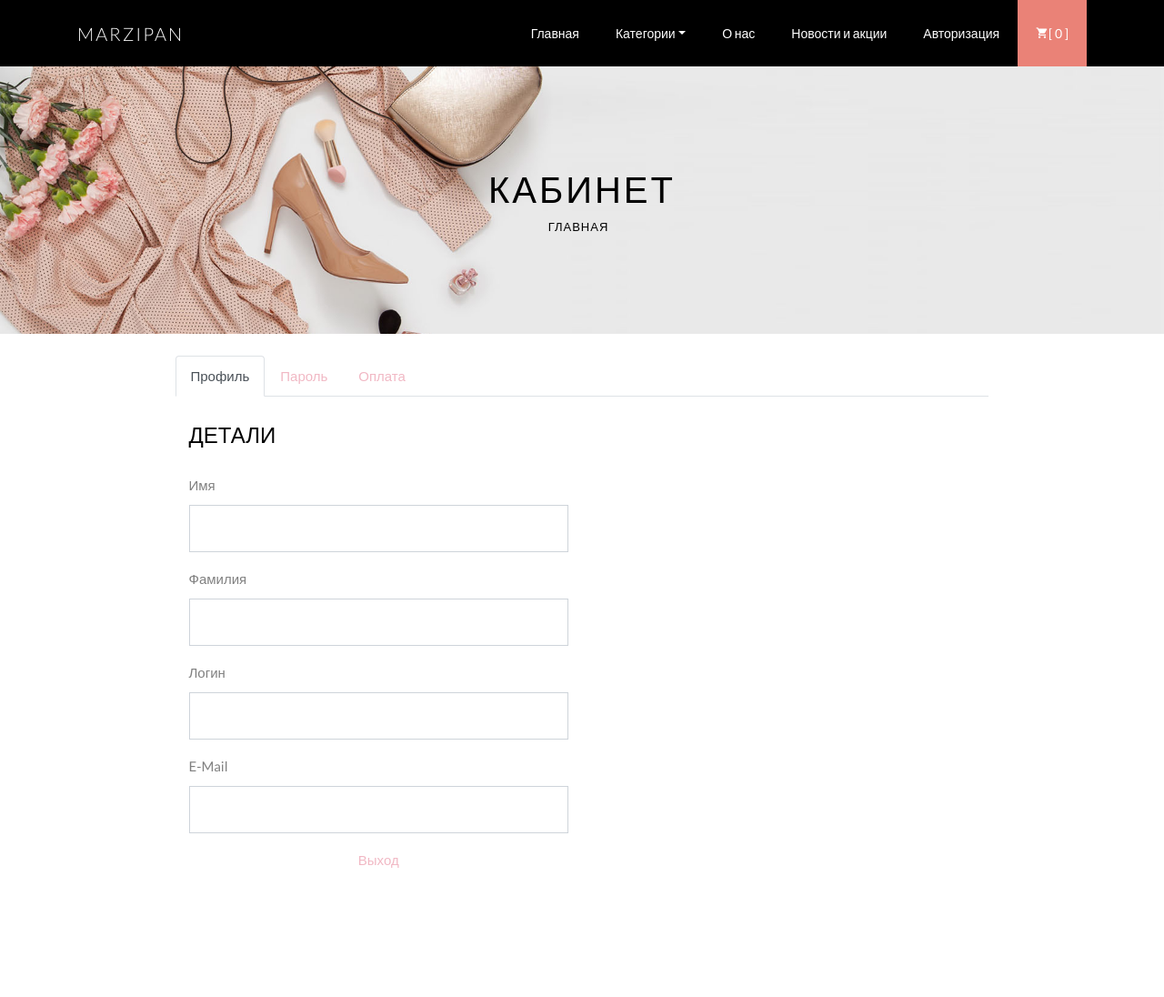
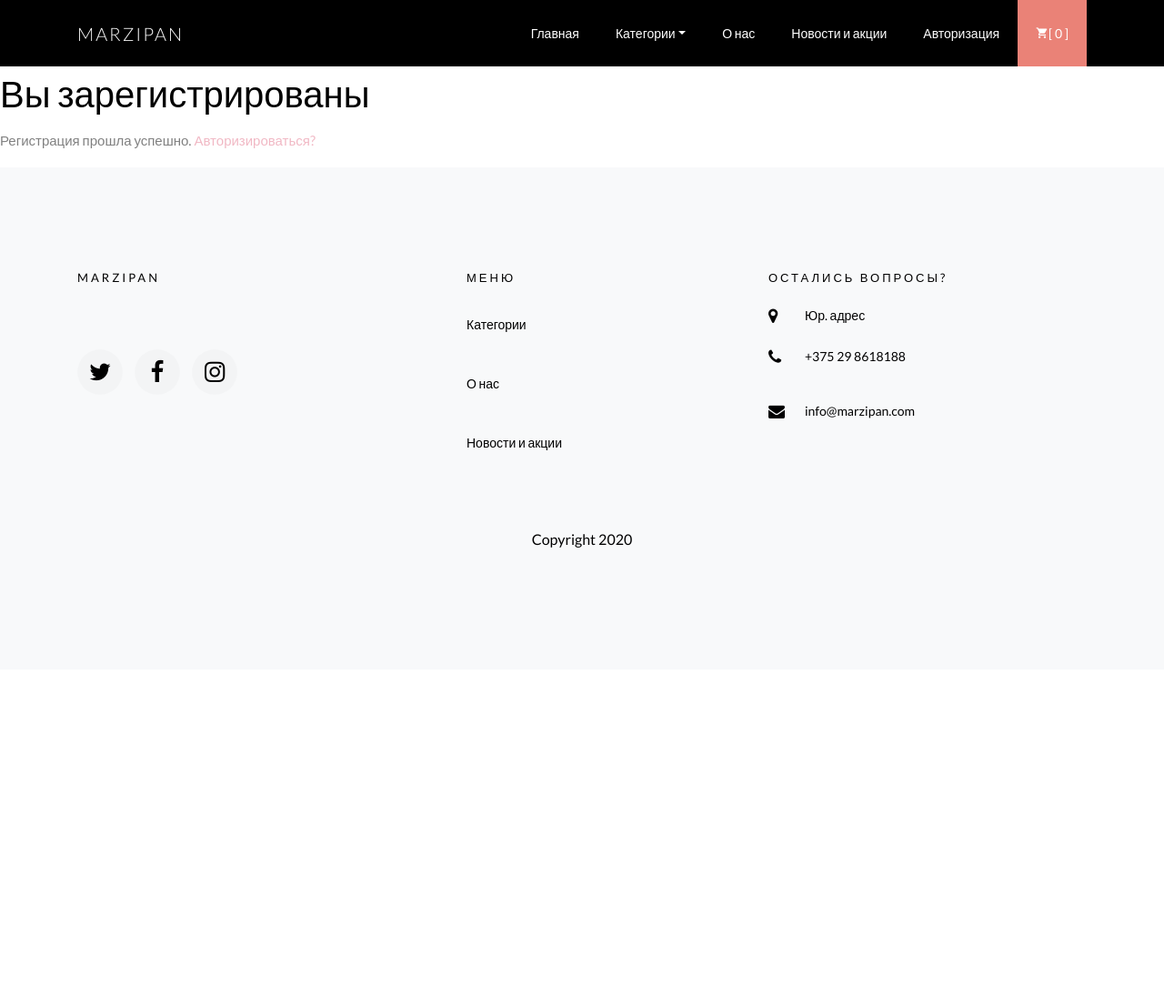
Before and after one commit to kseniya-lazakovich/shop_marzipan, a Django app: page /account/register/ in a window 1280 px wide. Shown: the top 1096 px of the page at 91% size. After the commit the page ends 602 px from the top, so only its background shows below. Run offline with Django 3.2, Linux system fonts and the light colour scheme; some libraries are stand-ins or nearby versions; some web fonts are replaced.

Commit message:
emmited commit
form pegistration complete

```diff
--- a/Shop/account/forms.py
+++ b/Shop/account/forms.py
@@ -1,27 +1,29 @@
 from django import forms
+from django.contrib.auth.models import User
+
 
 class LoginForm(forms.Form):
     username = forms.CharField(widget=forms.TextInput(attrs={'class':'form-control', 'placeholder':'Логин'}))
     password = forms.CharField(widget=forms.PasswordInput(attrs={'class':'form-control', 'placeholder':'Пароль'}))
 
 
-class UserRegForm(forms.Form):
-    first_name = forms.CharField(widget=forms.TextInput(attrs={'class':'form-control', 'placeholder':'Имя'}))
-    last_name = forms.CharField(widget=forms.TextInput(attrs={'class':'form-control', 'placeholder':'Фамилия'}))
-    login = forms.CharField(widget=forms.TextInput(attrs={'class':'form-control', 'placeholder':'Логин'}))
-    password = forms.CharField(widget=forms.PasswordInput(attrs={'class':'form-control', 'placeholder':'Пароль'}))
-    password2 = forms.CharField(widget=forms.PasswordInput(attrs={'class':'form-control', 'placeholder':'Повторите пароль'}))
-    email = forms.CharField(widget=forms.EmailInput(attrs={'class':'form-control', 'placeholder':'E-Mail'}))
+class UserRegForm(forms.ModelForm):
+    password = forms.CharField(widget=forms.PasswordInput(attrs={'class':'form-control', 'placeholder':'Пароль *'}))
+    password2 = forms.CharField(widget=forms.PasswordInput(attrs={'class':'form-control', 'placeholder':'Повторите пароль *'}))
+
+
+    class Meta:
+        model = User
+        fields = ('first_name', 'last_name', 'username', 'email')
+        widgets = {
+            'first_name': forms.TextInput(attrs={'class':'form-control', 'placeholder':'Имя *'}),
+            'last_name' : forms.TextInput(attrs={'class':'form-control', 'placeholder':'Фамилия'}),
+            'username' : forms.TextInput(attrs={'class':'form-control', 'placeholder':'Логин *'}),
+            'email' : forms.TextInput(attrs={'class':'form-control', 'placeholder':'E-Mail *'}),
+        }
 
     def clean_password2(self):
         cd = self.cleaned_data
         if cd['password'] != cd['password2']:
             raise forms.ValidationError('Пароли не совпадают')
         return cd['password2']
-
-    def save(self):
-        data = self.cleaned_data
-        user = UserRegForm(first_name=data['first_name'],
-            last_name=data['last_name'], password1=data['password1'],
-            password2=data['password2'], email=data['email'])
-        user.save()
--- a/Shop/account/templates/registration/login.html
+++ b/Shop/account/templates/registration/login.html
@@ -74,7 +74,7 @@
 							</div>
 							<div class="col-md-12">
 								<div class="form-group">
-									{{ user_form.login }}
+									{{ user_form.username }}
 								</div>
 							</div>
 							<div class="col-md-6 form-group">
--- /dev/null
+++ b/Shop/account/templates/registration/success.html
@@ -0,0 +1,11 @@
+{% extends "dress/base.html" %}
+{% load static %}
+
+{% block title %}Регистрация{% endblock %}
+
+
+{% block content %}
+<h1>Вы зарегистрированы</h1>
+<p>Регистрация прошла успешно.
+<a href="{% url 'account:auth' %}">Авторизироваться?</a>
+</p> {% endblock %}
--- a/Shop/account/views.py
+++ b/Shop/account/views.py
@@ -7,93 +7,10 @@ from django.views.generic import TemplateView
 from .forms import UserRegForm
 from django.views.generic.edit import FormView
 
-
-# def _get_form(request, formcls, prefix):
-#     data = request.POST if prefix in request.POST else None
-#     return formcls(data, prefix=prefix)
-
-
-# class AccountView(TemplateView):
-#     template_name = 'registration/login.html'
-
-#     def get(self, request, *args, **kwargs):
-#         return self.render_to_response({'login_form': LoginForm(prefix='login_pre'), 'user_form': UserRegForm(prefix='user_pre')})
-
-#     def post(self, request, *args, **kwargs):
-#         login_form = _get_form(request, LoginForm, 'login_pre')
-#         user_form = _get_form(request, UserRegForm, 'user_pre')
-#         if login_form.is_valid():
-#             def user_login(request):
-#                 if request.method == 'POST':
-#                     login_form = LoginForm(request.POST)
-#                     user_form = UserRegForm()
-#                     if login_form.is_valid():
-#                         cd = login_form.cleaned_data
-#                         # authenticate() сверяет данные с БД
-#                         user = authenticate(request, username=cd['username'], password=cd['password'])
-#                     if user is not None:
-#                         if user.is_active:
-#                             # login() запоминает пользователя в сессии
-#                             login(request, user)
-#                             return render(request, 'account/profile.html')
-#                         else:
-#                             return render(request, 'registration/logged_out.html')
-#                     # else:
-#                     #     return HttpResponse('Неправильный логин или пароль')
-#                 else:
-#                     login_form = LoginForm()
-#                 return  render(request, 'registration/login.html', {'login_form': login_form})
-#         elif user_form.is_bound and user_form.is_valid():
-#             def register(request):
-#                 if request.method == 'POST':
-#                     user_form = UserRegForm(request.POST)
-#                     login_form = LoginForm()
-#                     if user_form.is_valid():
-#                         new_user = user_form.save(commit=False) #создаем нового польз
-#                         new_user.set_password(user_form.cleaned_data['password']) #задаем зашифров пароль
-#                         new_user.save() #сохраняем польз
-#                         return {'new_user':new_user}
-#                 else:
-#                     user_form = UserRegForm()
-#                     return {'user_form': user_form}
-#             return self.render_to_response({'login_form': login_form, 'user_form': user_form})
-
-# # def user_login(request):
-# #     if request.method == 'POST':
-# #         login_form = LoginForm(request.POST)
-# #         user_form = UserRegForm()
-# #         if login_form.is_valid():
-# #             cd = login_form.cleaned_data
-# #             user = authenticate(request, username=cd['username'], password=cd['password']) #authenticate() сверяет данные с БД
-# #         if user is not None:
-# #             if user.is_active:
-# #                 login(request, user) #login() запоминает пользователя в сессии
-# #                 return render(request, 'account/profile.html')
-
-# #             else:
-# #                 return render(request, 'registration/logged_out.html')
-# #         else:
-# #             return HttpResponse('Неправильный логин или пароль')
-# #     else:
-# #         login_form = LoginForm()
-# #     return {'login_form': login_form}
-
 @login_required
 def profile(request):
     return render(request,'account/profile.html')
 
-# # def register(request):
-# #     if request.method == 'POST':
-# #         user_form = UserRegForm(request.POST)
-# #         login_form = LoginForm()
-# #         if user_form.is_valid():
-# #             new_user = user_form.save(commit=False) #создаем нового польз
-# #             new_user.set_password(user_form.cleaned_data['password']) #задаем зашифров пароль
-# #             new_user.save() #сохраняем польз
-# #             return {'new_user':new_user}
-# #     else:
-# #         user_form = UserRegForm()
-# #     return {'user_form': user_form}
 
 class AccountView(TemplateView):
     template_name = 'registration/login.html'
@@ -139,7 +56,7 @@ class LoginFormView(FormView):
 
 class UserRegFormView(FormView):
     form_class = UserRegForm
-    template_name = 'account/profile.html'
+    template_name = 'registration/success.html'
     success_url = '/'
 
     def post(self, request, *args, **kwargs):
--- a/Shop/dress/views.py
+++ b/Shop/dress/views.py
@@ -25,7 +25,8 @@ def about(request):
 
 
 def news(request):
-    return render(request, 'dress/news.html')
+    categories = Category.objects.all()
+    return render(request, 'dress/news.html', {'categories': categories})
 
 
 def product_list(request, category_slug=None):
```
Also changed, not shown: 1 other file.
